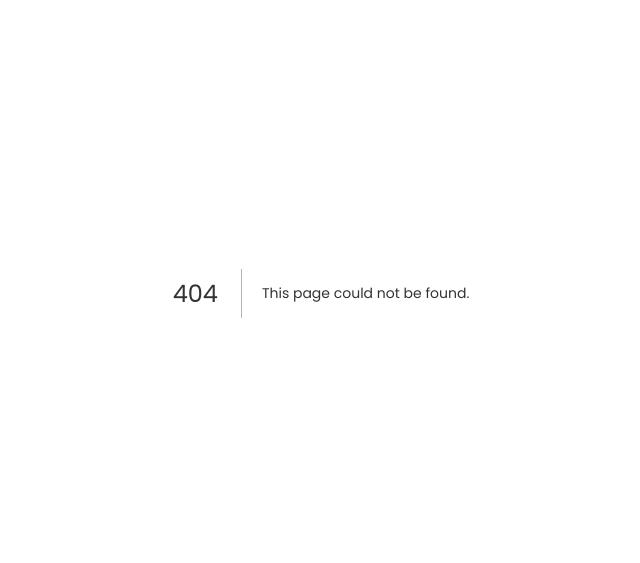
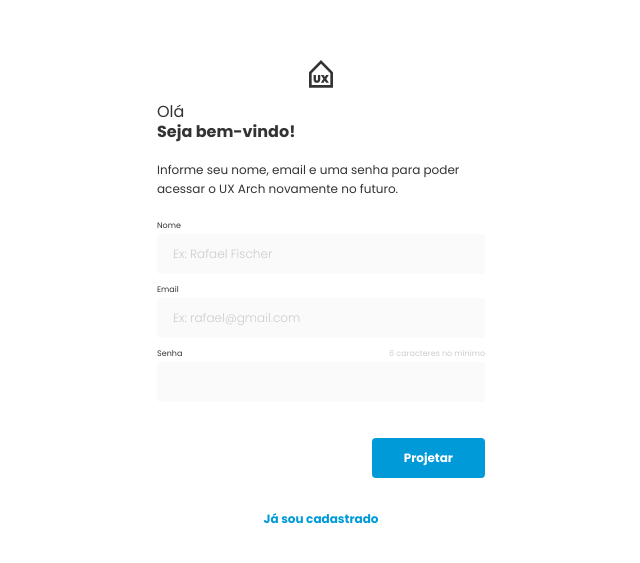
Before and after one commit to fischerafael/ux-arch-client, a Next.js app: page /app/register in a window 1280 px wide. Before the commit this address had no page. Shown: the part 107-670 px from the top of the page, without its empty margins (319-959 px from the left). Built offline with nearby package versions, Linux system fonts and the light colour scheme.

Commit message:
create register form

```diff
--- /dev/null
+++ b/pages/app/register/index.tsx
@@ -0,0 +1,7 @@
+import { Register } from '../../../src/UI/Pages/App/Register'
+
+const index = () => {
+    return <Register />
+}
+
+export default index
--- /dev/null
+++ b/src/UI/Components/ClickableLogo/index.tsx
@@ -0,0 +1,16 @@
+import React from 'react'
+import { FlexContainer } from '../../design-system/components/layout/FlexContainer'
+import { CustomLink } from '../CustomLink'
+
+export const ClickableLogo = () => {
+    return (
+        <CustomLink href="/">
+            <FlexContainer
+                as="img"
+                src="/assets/logo/logo-navbar.svg"
+                alt="UX Arch"
+                style={{ width: '1.5rem' }}
+            />
+        </CustomLink>
+    )
+}
--- /dev/null
+++ b/src/UI/Pages/App/Register/index.tsx
@@ -0,0 +1,63 @@
+import React from 'react'
+import { width } from '../../../design-system/styles/Theme'
+import { FlexContainer } from '../../../design-system/components/layout/FlexContainer'
+import { DoubleLine } from '../../../Components/Text/DoubleLine'
+import { FormTextInput } from '../../../Components/Input/FormTextInput'
+import {
+    AnchorLink,
+    DefaultButton
+} from '../../../design-system/components/input'
+import { ClickableLogo } from '../../../Components/ClickableLogo'
+import { Paragraph } from '../../../design-system/components/display/Text'
+import { CustomLink } from '../../../Components/CustomLink'
+
+export const Register = () => {
+    return (
+        <FlexContainer as="main">
+            <FlexContainer
+                as="section"
+                style={{
+                    maxWidth: `${width.xs}`,
+                    flexDirection: 'column',
+                    minHeight: '100vh',
+                    padding: '1rem',
+                    alignItems: 'flex-start'
+                }}
+            >
+                <FlexContainer>
+                    <ClickableLogo />
+                </FlexContainer>
+                <br />
+                <DoubleLine firstLine="Olá" secondLine="Seja bem-vindo!" />
+                <br />
+                <Paragraph style={{}}>
+                    Informe seu nome, email e uma senha para poder acessar o UX
+                    Arch novamente no futuro.
+                </Paragraph>
+                <br />
+                <FormTextInput label="Nome" placeholder="Ex: Rafael Fischer" />
+                <FormTextInput
+                    label="Email"
+                    placeholder="Ex: rafael@gmail.com"
+                />
+                <FormTextInput
+                    label="Senha"
+                    type="password"
+                    error="6 caracteres no mínimo"
+                />
+                <br />
+                <DefaultButton
+                    style={{ margin: '1rem 0', alignSelf: 'flex-end' }}
+                    onClick={() => {}}
+                >
+                    Projetar
+                </DefaultButton>
+                <FlexContainer style={{ marginTop: '1rem' }}>
+                    <CustomLink href="/app/login">
+                        <AnchorLink>Já sou cadastrado</AnchorLink>
+                    </CustomLink>
+                </FlexContainer>
+            </FlexContainer>
+        </FlexContainer>
+    )
+}
--- a/src/UI/Pages/Home/Hero/Content/index.tsx
+++ b/src/UI/Pages/Home/Hero/Content/index.tsx
@@ -1,4 +1,3 @@
-import React from 'react'
 import { useRouter } from 'next/router'
 
 import { Text } from '../../../../design-system/components/display/Text'
--- a/src/UI/design-system/components/input/index.ts
+++ b/src/UI/design-system/components/input/index.ts
@@ -14,7 +14,6 @@ const DisabledButton = css`
     background: ${colors.grey};
     cursor: not-allowed;
 `
-
 export const TextInput = styled.input`
     width: 100%;
     outline: none;
@@ -29,3 +28,9 @@ export const TextInput = styled.input`
         font-weight: lighter;
     }
 `
+export const AnchorLink = styled.a`
+    font-size: 0.75rem;
+    font-weight: bold;
+    color: ${colors.primary};
+    text-align: center;
+`
```
Also changed, not shown: src/UI/Components/NavBar/index.tsx (+2 -8 lines), src/UI/Pages/App/Register/RegisterForm/index.tsx (added, +8 -0 lines).
